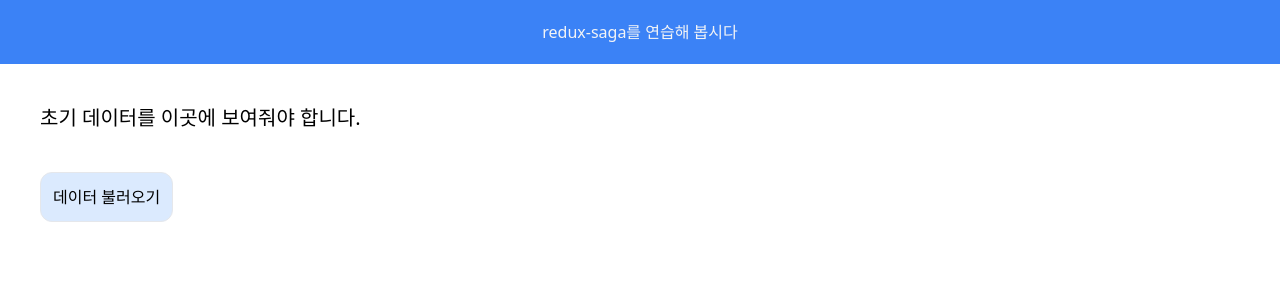
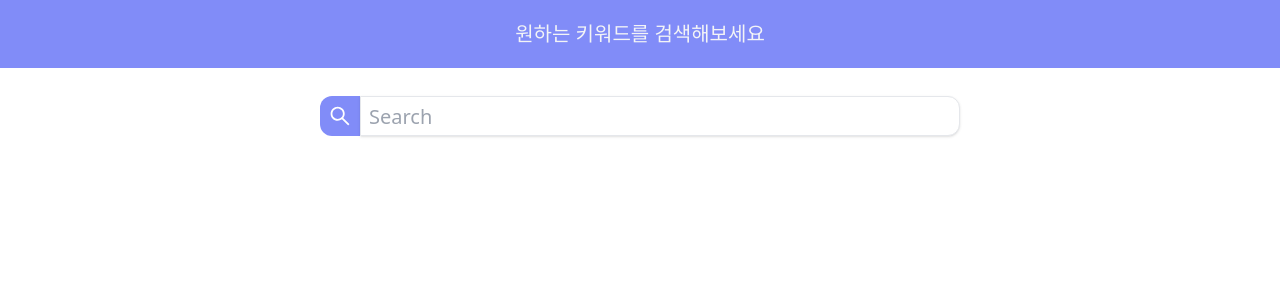
Before and after one commit to Hyeong-Yun/node-js-practice-project, a React (Create React App) app in the folder client/: page / in a window 1280 px wide. Shown: the top 300 px of the page. Built offline with nearby package versions, Linux system fonts and the light colour scheme.

Commit message:
client-1th : header search 생성

```diff
--- a/client/package.json
+++ b/client/package.json
@@ -3,11 +3,14 @@
   "version": "0.1.0",
   "private": true,
   "dependencies": {
+    "@headlessui/react": "^1.5.0",
+    "@heroicons/react": "^1.0.6",
     "@testing-library/jest-dom": "^5.14.1",
     "@testing-library/react": "^12.0.0",
     "@testing-library/user-event": "^13.2.1",
     "react": "^17.0.2",
     "react-dom": "^17.0.2",
+    "react-icons": "^4.3.1",
     "react-router-dom": "^6.2.2",
     "react-scripts": "5.0.0",
     "web-vitals": "^2.1.0"
--- /dev/null
+++ b/client/src/components/header.jsx
@@ -0,0 +1,11 @@
+import React from "react";
+
+const Header = () => {
+  return (
+    <header className="text-gray-100 bg-indigo-400 text-center p-5 align-middle text-xl">
+      원하는 키워드를 검색해보세요
+    </header>
+  );
+};
+
+export default Header;
--- a/client/src/components/main.jsx
+++ b/client/src/components/main.jsx
@@ -1,17 +1,12 @@
 import React from "react";
+import Header from "./header.jsx";
+import Search from "./search";
 
 const main = () => {
   return (
     <>
-      <header className="text-gray-100 bg-blue-500 text-center p-5 align-middle">
-        redux-saga를 연습해 봅시다
-      </header>
-      <div className="pl-10 pt-10 text-xl">
-        초기 데이터를 이곳에 보여줘야 합니다.
-      </div>
-      <button className="p-3 border m-10 rounded-xl bg-blue-100">
-        데이터 불러오기
-      </button>
+      <Header />
+      <Search />
     </>
   );
 };
--- /dev/null
+++ b/client/src/components/search.jsx
@@ -0,0 +1,25 @@
+import React from "react";
+import { AiOutlineSearch } from "react-icons/ai";
+
+const Search = () => {
+  return (
+    <div className="w-full flex justify-center absolute top-24">
+      <div className="w-1/2 flex justify-between max-w-3xl">
+        <div className="flex h-full items-center">
+          <button className="bg-indigo-400 p-2 rounded-tl-xl rounded-bl-xl">
+            <AiOutlineSearch size="24" color="white" />
+          </button>
+        </div>
+        <div className="w-full">
+          <input
+            type="text"
+            className="w-full px-2 h-full text-xl shadow border rounded-tr-xl rounded-br-xl focus:outline-none focus:border-red-300"
+            placeholder="Search"
+          />
+        </div>
+      </div>
+    </div>
+  );
+};
+
+export default Search;
--- a/client/src/index.js
+++ b/client/src/index.js
@@ -6,6 +6,8 @@ import { BrowserRouter } from "react-router-dom";
 ReactDOM.render(
   <React.StrictMode>
     <BrowserRouter>
+      {" "}
+      {/** historyApi 접근 -> window객체는 history객체를 통해 브라우저의 세션 기록에 접근할 수 있음*/}
       <App />
     </BrowserRouter>
   </React.StrictMode>,
```
Also changed, not shown: 2 other files (tests, documents, lock files or other folders).
